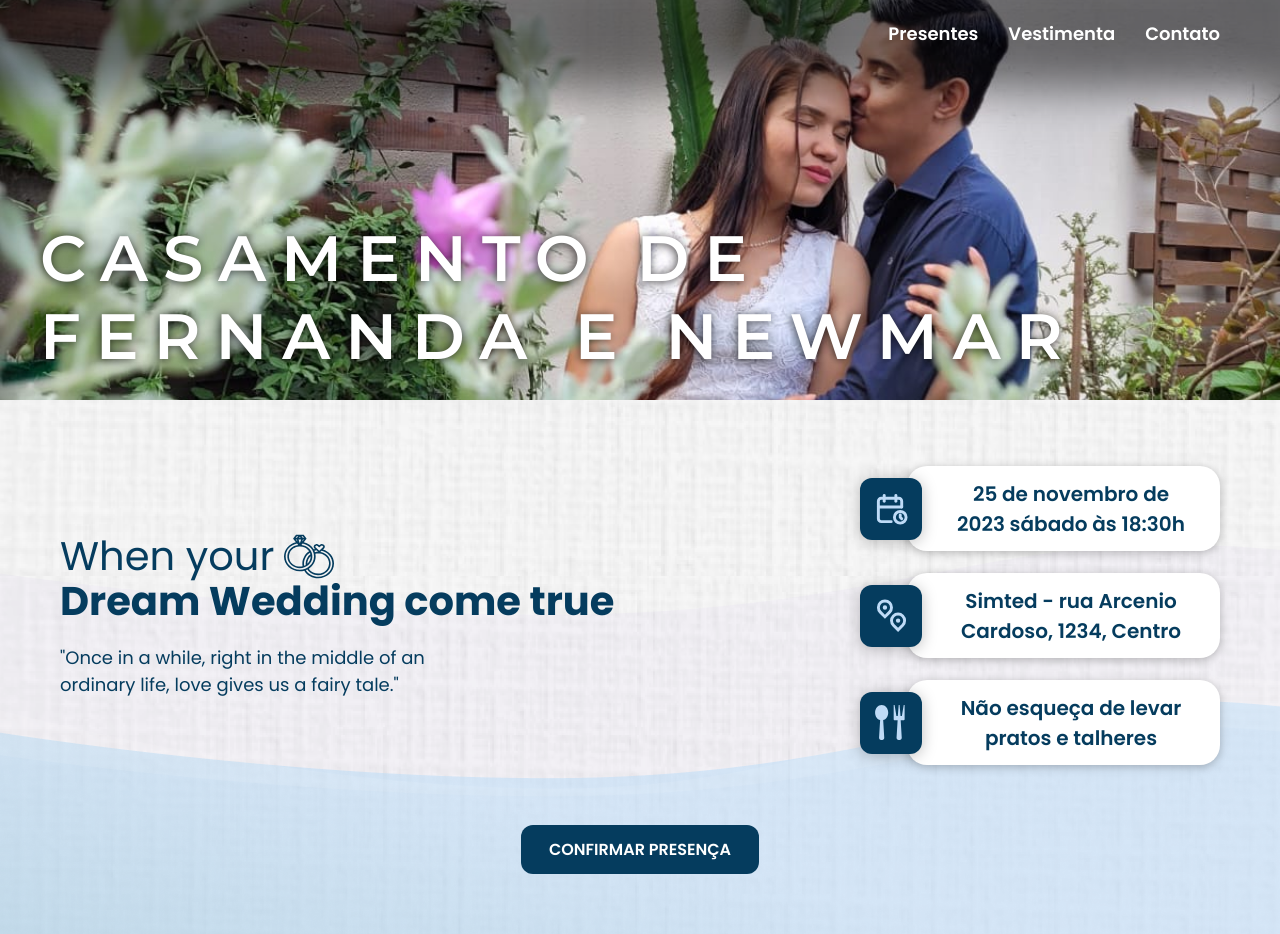
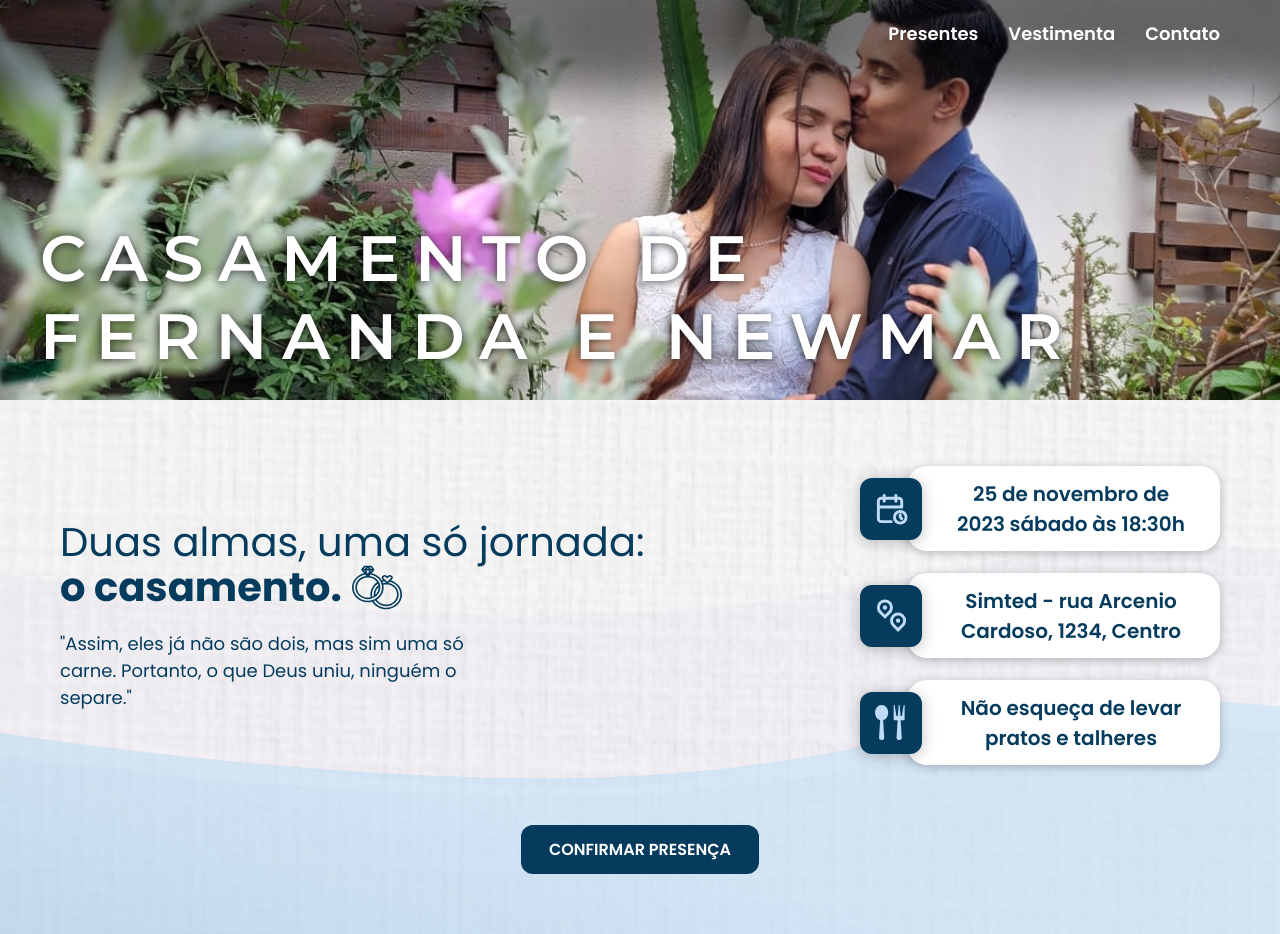
Before and after one commit to NewmarLucas/convite-casamento, a Next.js app: page / in a window 1280 px wide. Built offline with nearby package versions, Linux system fonts and the light colour scheme.

Commit message:
ajustando imagem de fundo e textos

```diff
--- a/src/pages/confirmar/styles.module.css
+++ b/src/pages/confirmar/styles.module.css
@@ -2,7 +2,6 @@
   display: flex;
   height: 100vh;
   overflow: hidden;
-  background: url('../../assets/pattern.png') repeat;
 }
 
 .leftContent {
@@ -25,6 +24,7 @@
   flex-direction: column;
   justify-content: center;
   align-items: center;
+  background: url('../../assets/pattern.png') repeat, var(--background-color);
 }
 
 .peopleForm {
@@ -89,7 +89,6 @@
   }
 
   .rightContent {
-    background-color: var(--background-color);
     width: 100%;
     position: absolute;
     margin-top: -10vh;
--- a/src/pages/index.tsx
+++ b/src/pages/index.tsx
@@ -52,8 +52,9 @@ export default function Home() {
       <div className={styles.main}>
         <div className={styles.content}>
           <div className={styles.texts}>
-            <h1 style={{ fontWeight: 400 }}>
-              When your
+            <h1 style={{ fontWeight: 400 }}>Duas almas, uma só jornada:</h1>
+            <h1>
+              o casamento.
               <Image
                 src={weddingRing}
                 alt='coração'
@@ -62,10 +63,9 @@ export default function Home() {
                 style={{ marginLeft: 10 }}
               />
             </h1>
-            <h1>Dream Wedding come true</h1>
             <p className={styles.secondaryText}>
-              &quot;Once in a while, right in the middle of an ordinary life,
-              love gives us a fairy tale.&quot;
+              &quot;Assim, eles já não são dois, mas sim uma só carne. Portanto,
+              o que Deus uniu, ninguém o separe.&quot;
             </p>
           </div>
           <div className={styles.cardInfoContainer}>
--- a/src/styles/Home.module.css
+++ b/src/styles/Home.module.css
@@ -46,7 +46,7 @@
 .content .texts .secondaryText {
   margin-top: 20px;
   font: 400 18px Poppins, sans-serif;
-  max-width: 375px;
+  max-width: 450px;
 }
 
 .cardInfoContainer {
```
